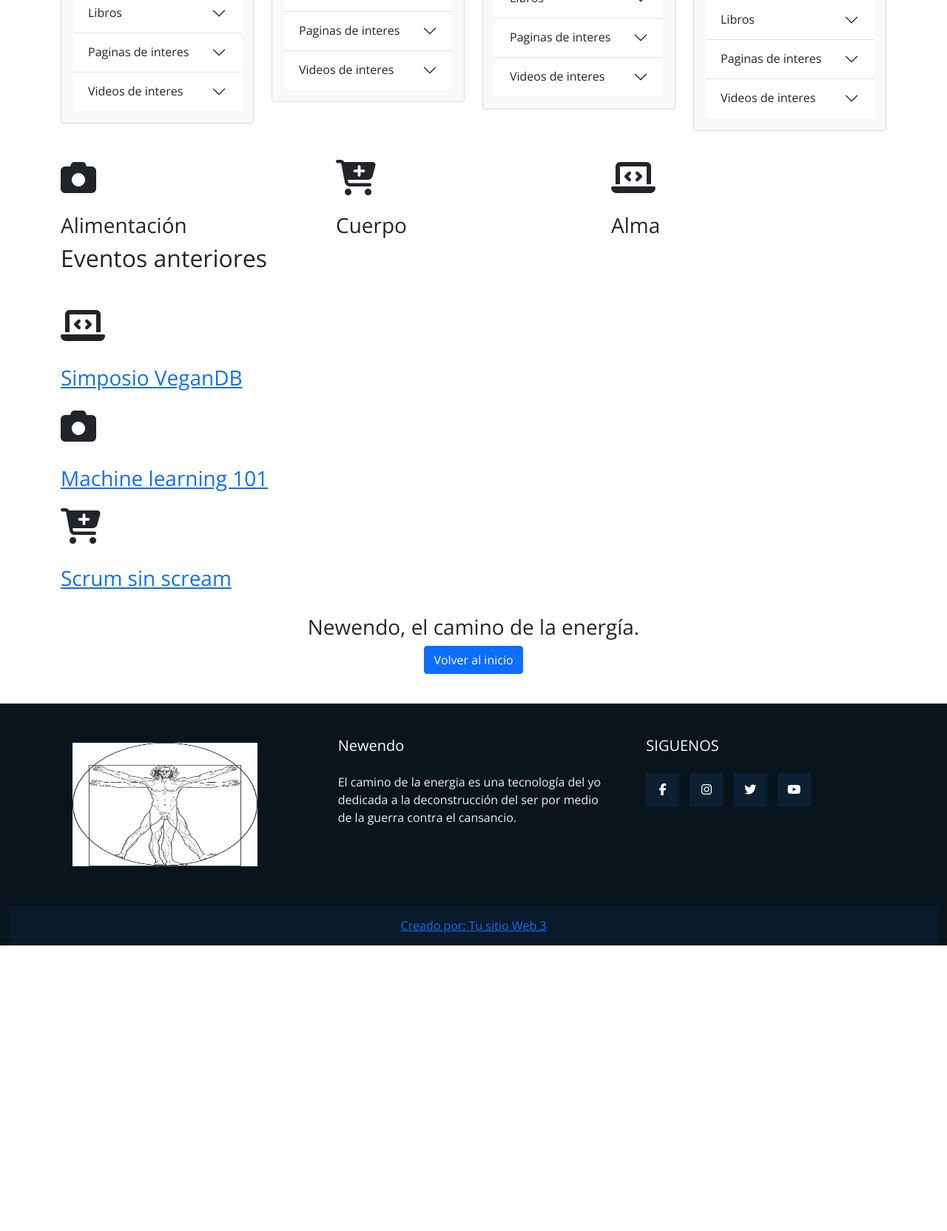
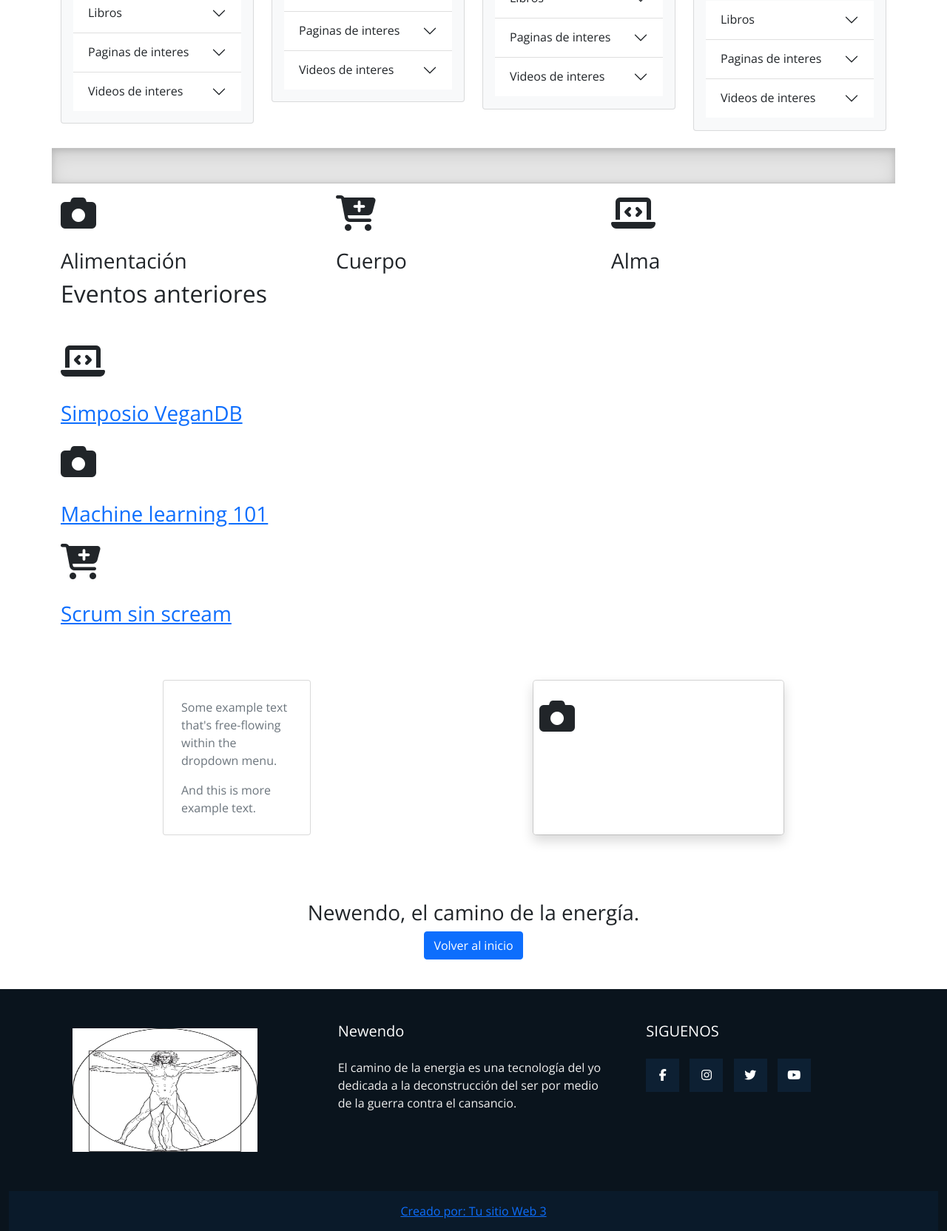
Before and after one commit to VictorPenafiel/Django_Deploy, a Django app: page / in a window 1280 px wide. Shown: the part 1567-3231 px from the top of the page at 74% size. Before the commit the page ends 2845 px from the top, so only its background shows below. Run offline with Django 3.2, Linux system fonts and the light colour scheme; data comes from the database, SQL or seed files in the repository; some libraries are stand-ins or nearby versions.

Commit message:
dinamica

```diff
--- a/web/static/css/style.css
+++ b/web/static/css/style.css
@@ -5,6 +5,21 @@
     margin: 0;
     padding: 0;
     font-family: 'Open Sans', sans-serif;
+}
+
+.b-example-divider {
+    height: 3rem;
+    background-color: rgba(0, 0, 0, .1);
+    border: solid rgba(0, 0, 0, .15);
+    border-width: 1px 0;
+    box-shadow: inset 0 .5em 1.5em rgba(0, 0, 0, .1), inset 0 .125em .5em rgba(0, 0, 0, .15);
+}
+
+.dropdown-menu {
+    position: static;
+    display: block;
+    width: auto;
+    margin: 4rem auto;
 }
 
 #eventos h2 {
--- a/web/templates/nutricion.html
+++ b/web/templates/nutricion.html
@@ -3,7 +3,11 @@
 {% block 'content' %}
 <div class="container">
     <div class="col-12 col-md-6 offset-0 offset-md-3 mt-4 mb-4">
-        <h1>Comida chatarra y cerebro</h1>
+
+        <h1>
+            Hay que ser más conscientes de la relación entre la dieta y la salud
+        </h1>
+        <h2>Comida chatarra y cerebro</h2>
         </div>
         <div dir="ltr" class="bbc-19j92fr e57qer20">
             <p dir="ltr" class="bbc-bm53ic e1cc2ql70"><b>Los comentarios emocionales, irracionales y hasta explosivos que se dan
```
